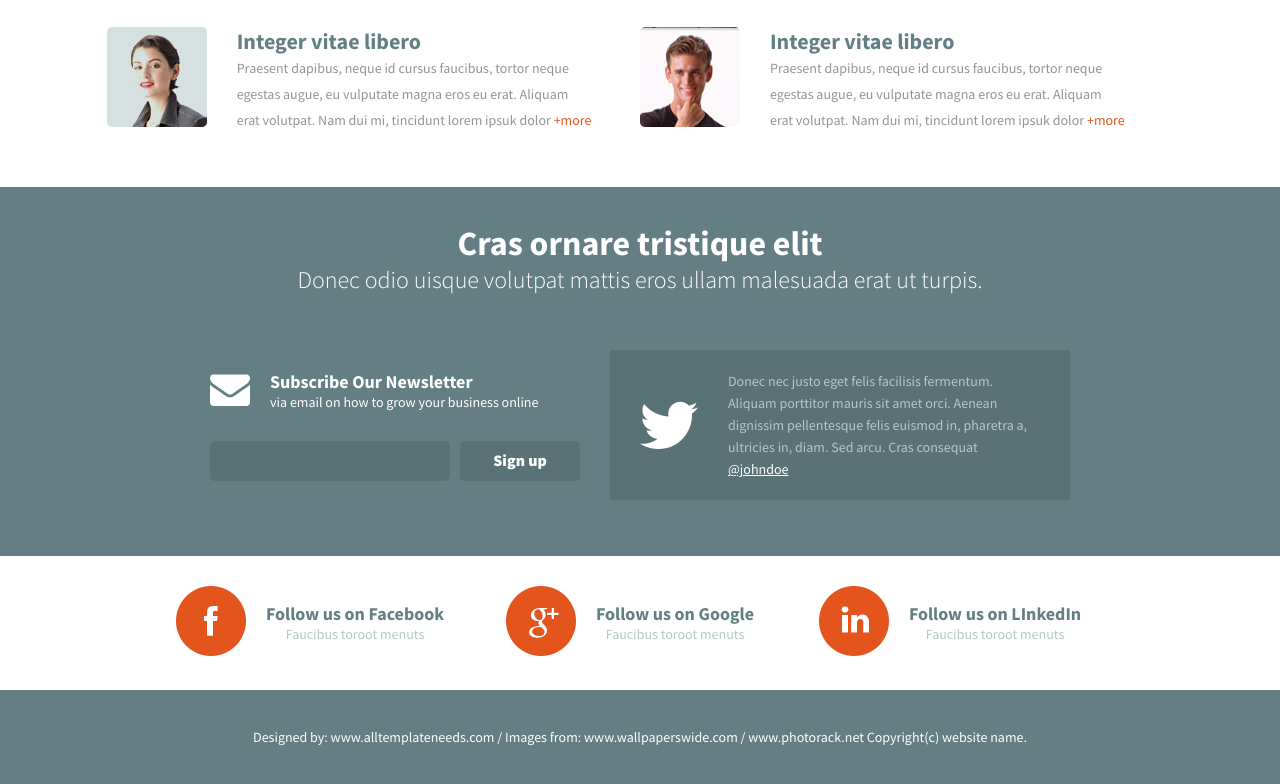
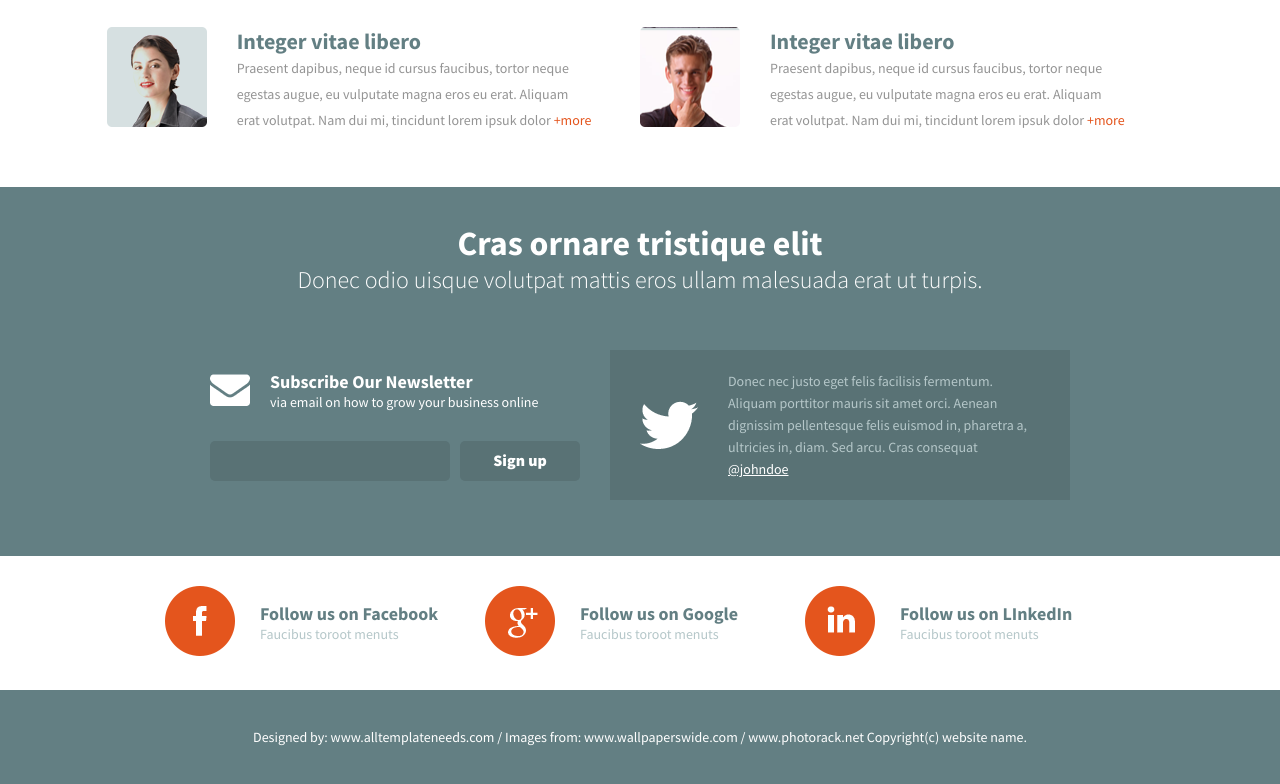
Before and after one commit to ZhevnyakVladislav/ITechArt-Tasks, a plain HTML site: page firstTask(HTML,CSS)/index.html in a window 1280 px wide. Shown: the part 1698-2482 px from the top of the page. Drawn offline with Linux system fonts and the light colour scheme.

Commit message:
Fixed bug in footer

```diff
--- a/firstTask(HTML,CSS)/index.html
+++ b/firstTask(HTML,CSS)/index.html
@@ -156,22 +156,22 @@
             </div>
             <div class="social xs-12">
                 <div class="shape xs-4 sm-4  md-3">
-                    <a href="#"><img src="./images/shape-facebook.png"/></a>
-                    <div class="decription">
+                    <a class="xs-12 sm-3" href="#"><img src="./images/shape-facebook.png"/></a>
+                    <div class="decription xs-12 sm-9">
                         <h3>Follow us on Facebook</h3>
                         <h4>Faucibus toroot menuts</h4>
                     </div>
                 </div>
                 <div class="shape xs-4 sm-4 md-3">
-                    <a href="#"><img src="./images/shape-google.png"/></a>
-                    <div class="decription">
+                    <a class="xs-12 sm-3" href="#"><img src="./images/shape-google.png"/></a>
+                    <div class="decription sm-9">
                         <h3>Follow us on Google</h3>
                         <h4>Faucibus toroot menuts</h4>
                     </div>
                 </div>
                 <div class="shape xs-4 sm-4 md-3">
-                    <a href="#"><img src="./images/shape-in.png"/></a>
-                    <div class="decription">
+                    <a class="xs-12 sm-3" href="#"><img src="./images/shape-in.png"/></a>
+                    <div class="decription sm-9">
                         <h3>Follow us on LInkedIn</h3>
                         <h4>Faucibus toroot menuts</h4>
                     </div>
--- a/firstTask(HTML,CSS)/styles.css
+++ b/firstTask(HTML,CSS)/styles.css
@@ -384,6 +384,11 @@ footer .social .shape {
 footer .social .shape div {
     display: flex;
     flex-direction: column;
+    text-align: center;
+}
+
+footer .social .shape a {
+    text-align: center;
 }
 
 footer .social .shape h3 {
@@ -391,7 +396,6 @@ footer .social .shape h3 {
     padding: 0 20px;
     font-weight: 700;
     font-size: 18px;
-    text-align: center;
 }
 
 footer .social .shape h4 {
@@ -400,7 +404,6 @@ footer .social .shape h4 {
     font-weight: 400;
     font-size: 14px;
     color: rgb(181, 199, 201);
-    text-align: center;
 }
 footer h5 {
     margin: 0;
@@ -487,6 +490,9 @@ footer h5 {
         line-height: 26px;
     }
 
+    footer .social .shape div {
+        text-align: left;
+    }
 }
 
 @media only screen and (min-width: 1280px) {
```
